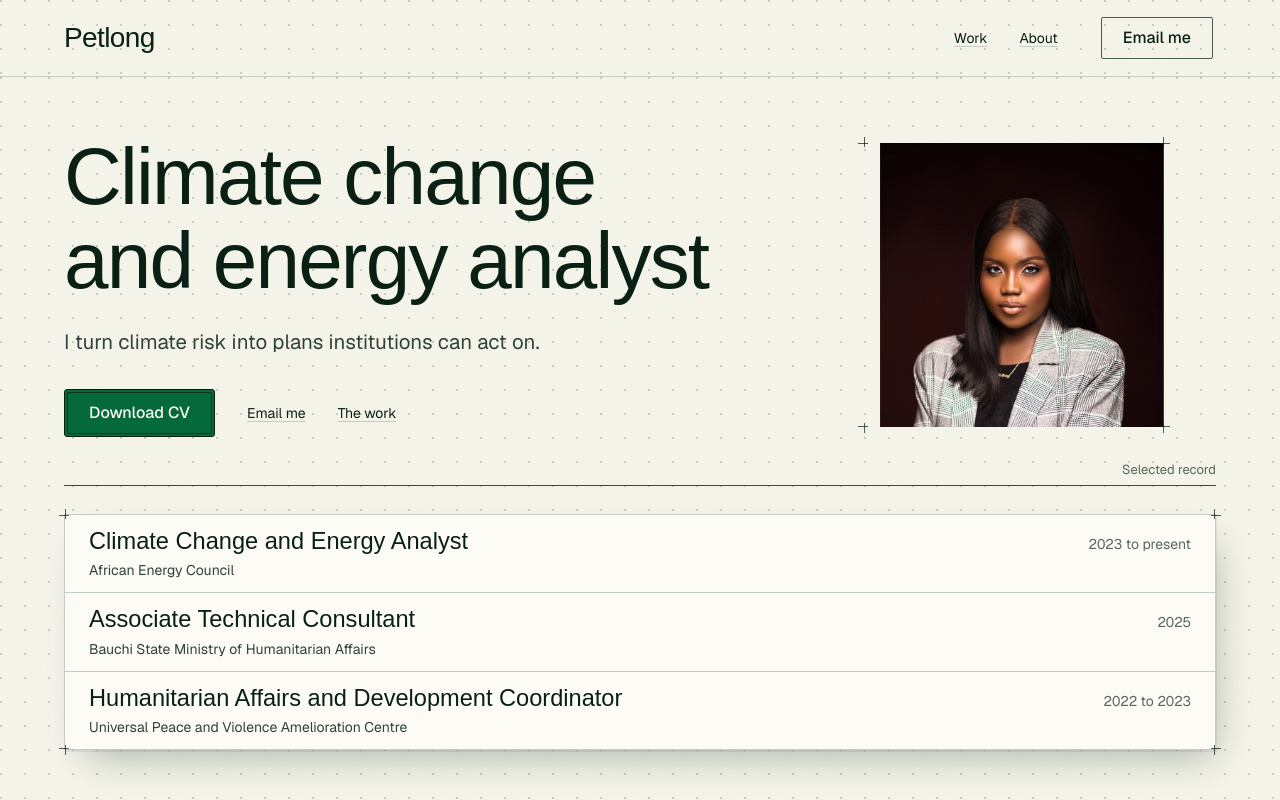
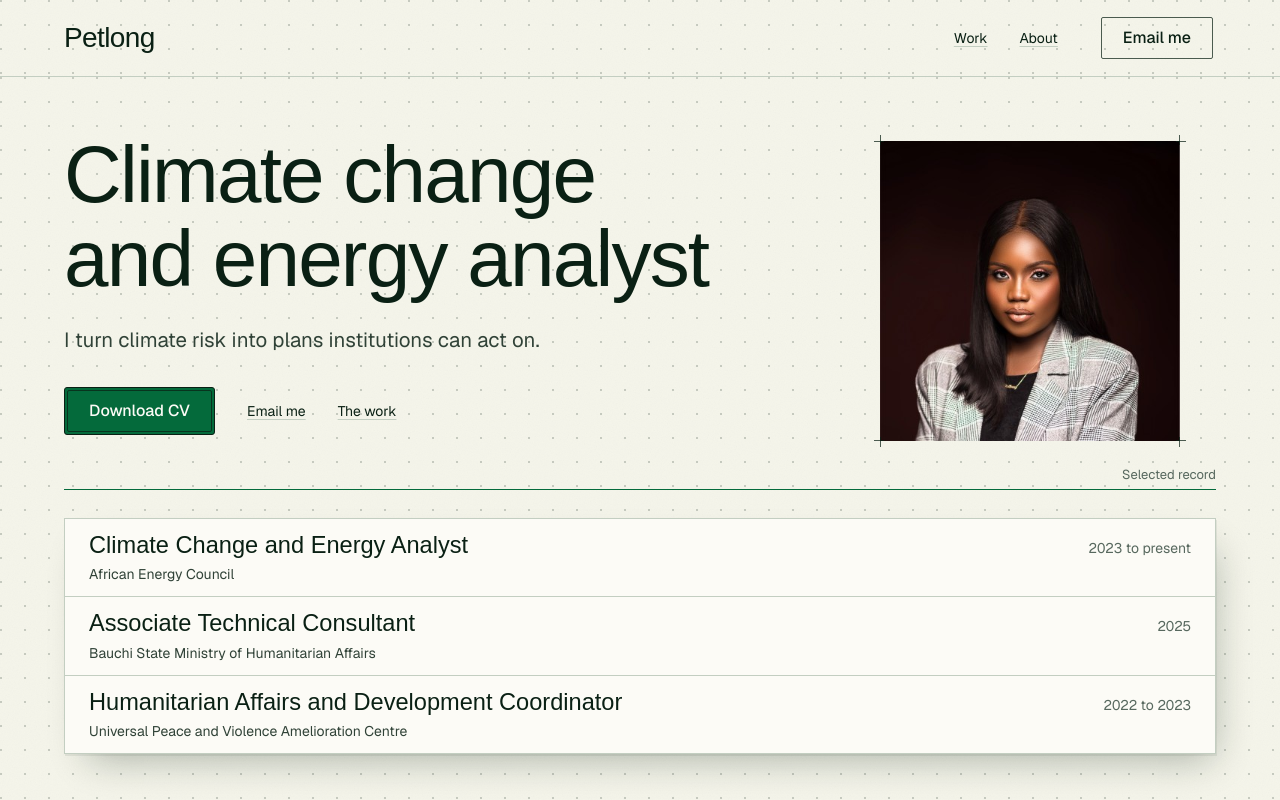
Before and after one commit to mishael-daap/petlongdakhling, a Next.js app: page / in a window 1280 px wide. Shown: the top 800 px of the page. Built offline with nearby package versions, Linux system fonts and the light colour scheme; a web font is replaced by a local one.

Commit message:
fix(home): align the portrait crop marks and drop them from the record

```diff
--- a/app/page.tsx
+++ b/app/page.tsx
@@ -35,7 +35,7 @@ export default function HomePage() {
               </div>
             </div>
 
-            <figure className="crop mt-12 w-full max-w-[300px] md:col-span-4 md:mt-2 md:justify-self-start md:pl-4">
+            <figure className="crop mt-12 w-full max-w-[300px] md:col-span-4 md:mt-2 md:justify-self-start md:ml-4">
               <Image
                 src="/images/petlong-dakhling.jpg"
                 alt="Portrait of Petlong Dakhling"
@@ -52,7 +52,7 @@ export default function HomePage() {
             <div className="guide">
               <span className="guide-readout">Selected record</span>
             </div>
-            <ol className="sheet crop mt-7 divide-y divide-rule">
+            <ol className="sheet mt-7 divide-y divide-rule">
               {record.map((role) => (
                 <li
                   key={`${role.org}-${role.period}`}
```
